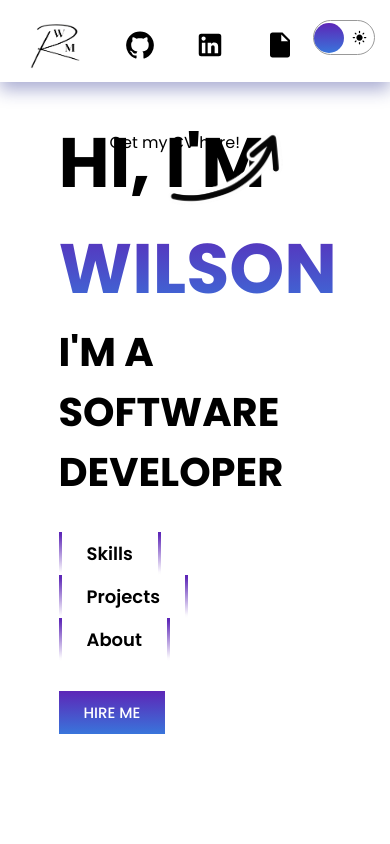
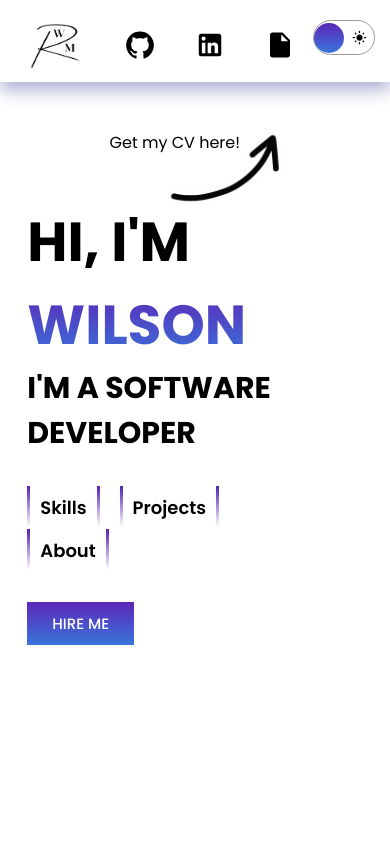
Before and after one commit to Wmurciarey9/wilson-dev-portfolio, a React (Create React App) app: page / in a window 390 px wide. Shown: the top 844 px of the page. Built offline with nearby package versions, Linux system fonts and the light colour scheme.

Commit message:
Fixes responsive issues on large phone

```diff
--- a/src/components/intro/intro.scss
+++ b/src/components/intro/intro.scss
@@ -129,8 +129,36 @@
     }
   }
   @include media(">=phone", "<=425px") {
+    margin: 0 7%;
+    h1 {
+      font-size: 55px;
+    }
+    h2 {
+      font-size: 30px;
+    }
+
+    .miniNavbar {
+      span {
+        padding: 5px 10px;
+        margin-right: 20px;
+      }
+    }
   }
   @include media(">=425px", "<=tablet") {
+    margin: 0 7%;
+    h1 {
+      font-size: 55px;
+    }
+    h2 {
+      font-size: 30px;
+    }
+
+    .miniNavbar {
+      span {
+        padding: 5px 10px;
+        margin-right: 20px;
+      }
+    }
   }
 }
 
```
